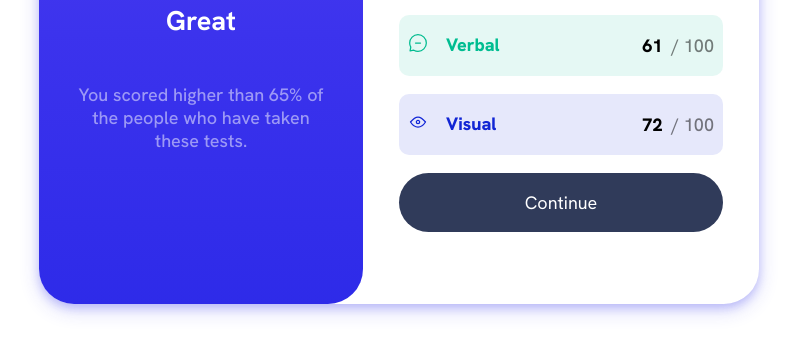
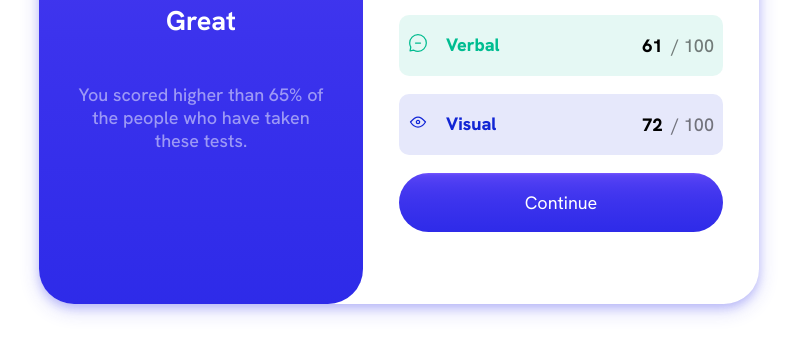
Before and after one commit to Kirp/results-summary-component-solution, a plain HTML site: page index.html in a window 1280 px wide. In both pictures the pointer is over the link "Continue". Shown: the part 365-720 px from the top of the page, without its empty margins (241-1038 px from the left). Drawn offline with Linux system fonts and the light colour scheme.

Commit message:
Update style.css
didnt see that the button had a hover effect;

```diff
--- a/style.css
+++ b/style.css
@@ -232,6 +232,9 @@ body {
     border-radius: 35px;
 }
 
+.continue-button a:hover{
+    background-image: linear-gradient(var(--light_slate_blue), 10%,var(--light_royal_blue));
+}
 
 @media(min-width: 700px){
 
```
